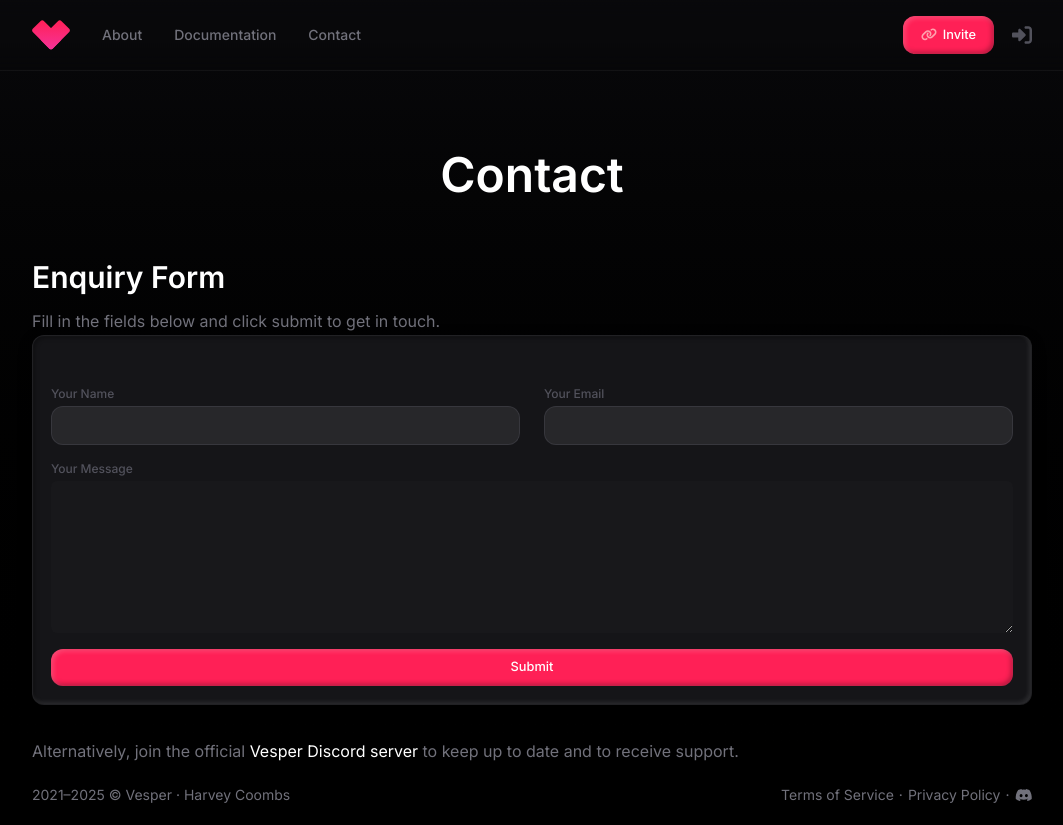
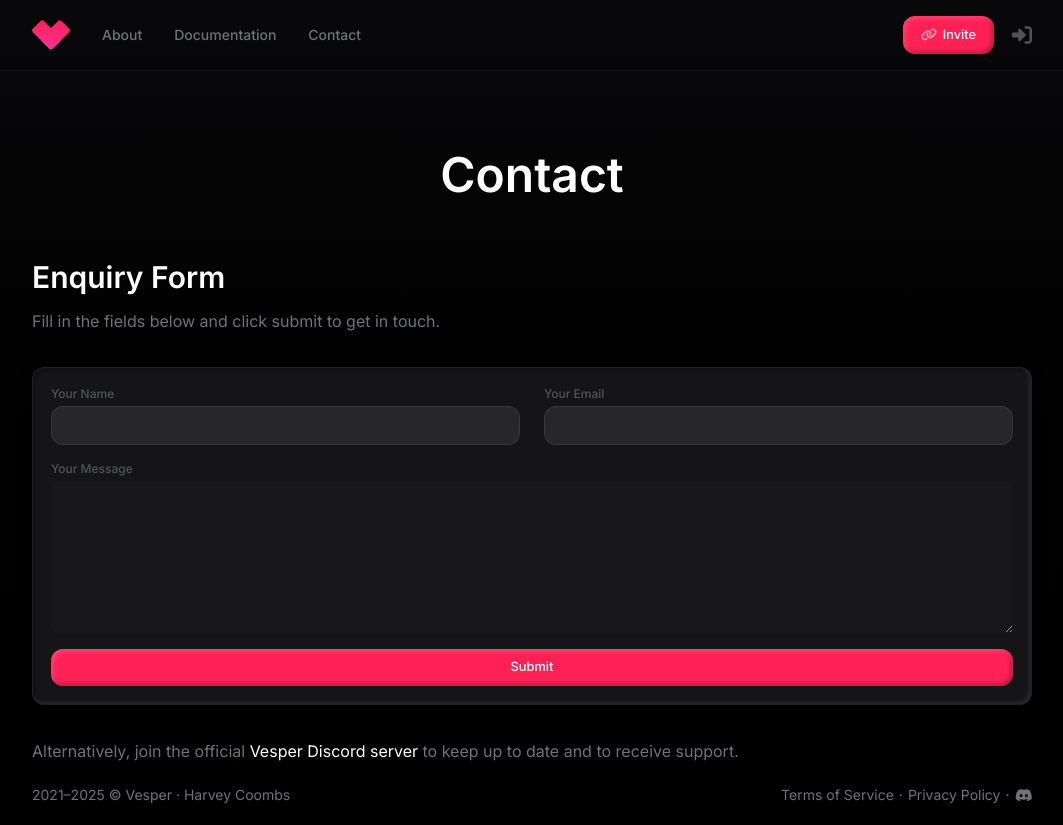
Before and after one commit to harveycoombs/vesper-www, a Next.js app: page /contact in a window 1280 px wide. Shown: the whole page, without its empty margins (108-1171 px from the left). Built offline with nearby package versions, Linux system fonts and the light colour scheme; no server answers.

Commit message:
Fixed contact page content spacing

```diff
--- a/app/contact/page.tsx
+++ b/app/contact/page.tsx
@@ -47,8 +47,8 @@ export default function Contact() {
 
                 <p className="leading-7">Fill in the fields below and click submit to get in touch.</p>
 
-            <Panel>
-                <form className="mt-8" onSubmit={submitEnquiry}>
+            <Panel classes="mt-8">
+                <form onSubmit={submitEnquiry}>
                     {feedback}
 
                     <fieldset className="flex gap-6 w-full max-sm:flex-col max-sm:gap-4">
```
